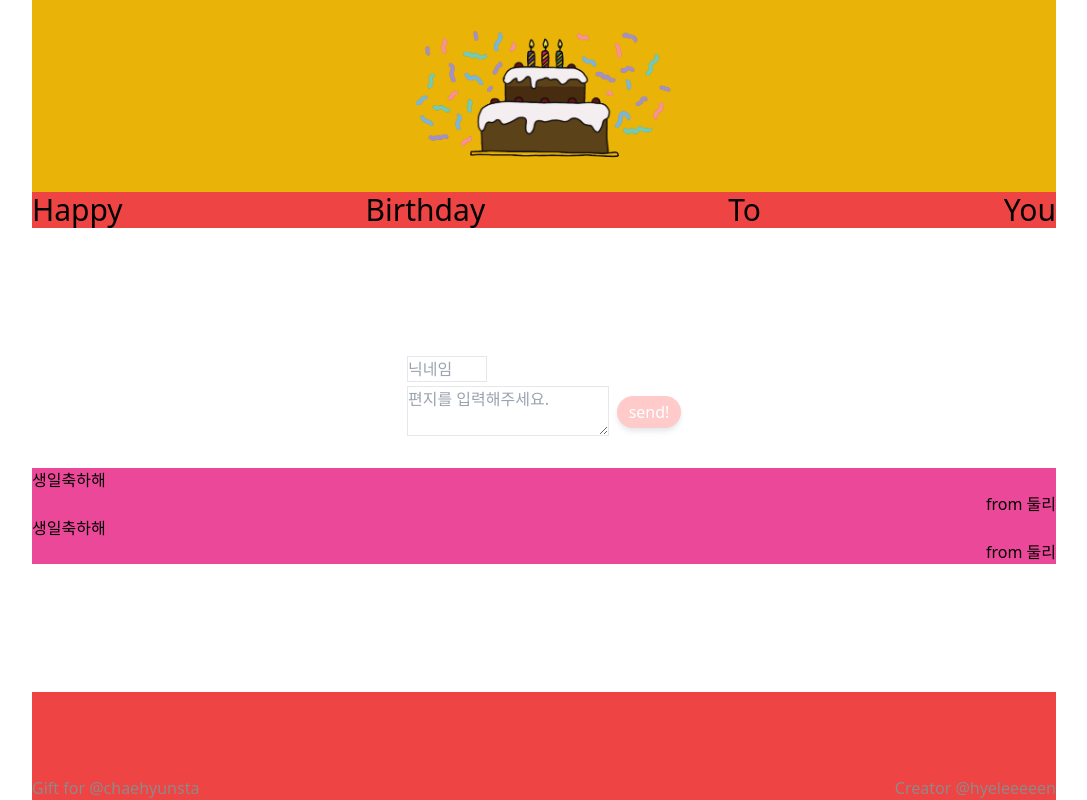
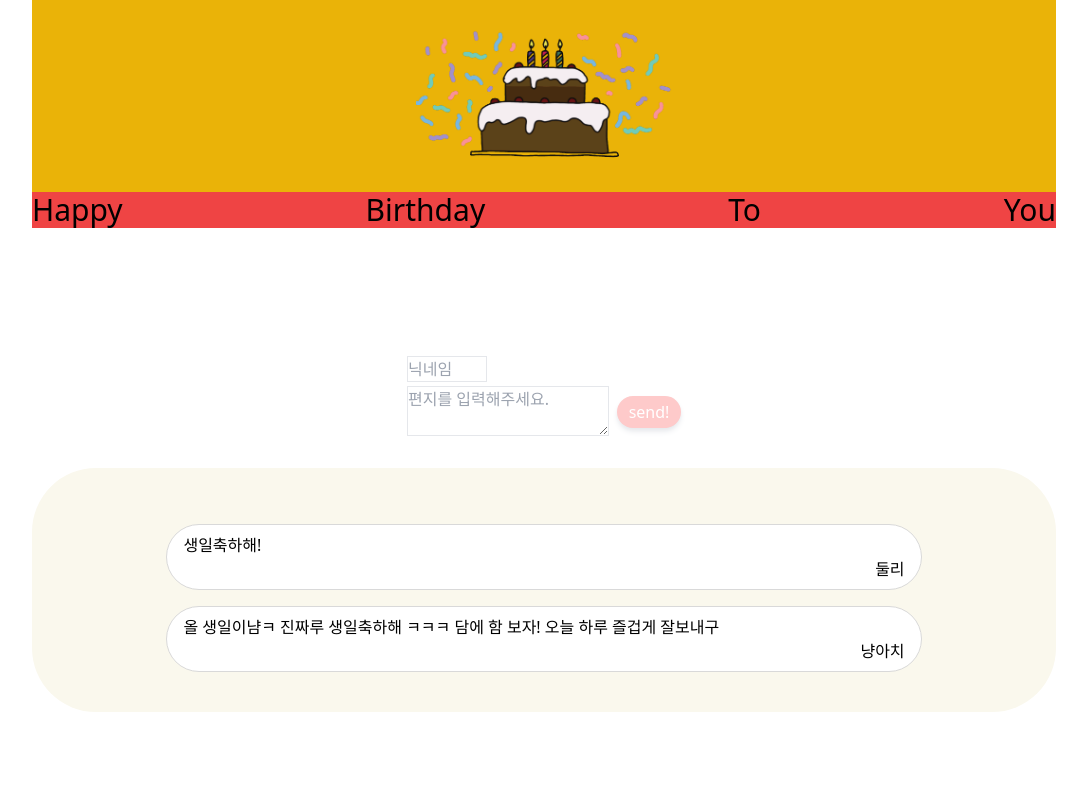
Before and after one commit to hyeleeeeen/birthday_project, a JavaScript app: page /to in a window 1280 px wide. Shown: the top 800 px of the page, without its empty margins (96-1183 px from the left). Built offline with nearby package versions, Linux system fonts and the light colour scheme.

Commit message:
:sparkle: feat : map 추가

```diff
--- a/src/components/CommentList.js
+++ b/src/components/CommentList.js
@@ -1,14 +1,17 @@
-const CommentList = () => {
+const CommentList = ({ commentData }) => {
   return (
-    <section className="bg-pink-500 ">
-      <div className="flex flex-col border-green-600">
-        <span className="text-left">생일축하해</span>
-        <span className="text-right">from 둘리</span>
-      </div>
-      <div className="flex flex-col border-green-600">
-        <span className="text-left">생일축하해</span>
-        <span className="text-right">from 둘리</span>
-      </div>
+    <section className="bg-[#FAF8ED] p-10 rounded-[4rem]">
+      {commentData.map((item) => {
+        return (
+          <div
+            key={item.id}
+            className="flex flex-col w-4/5 m-auto mt-4 border border-[#D9D9D9] bg-white rounded-full"
+          >
+            <span className="text-left ml-4 mt-2">{item.content}</span>
+            <span className="text-right mr-4 mb-2">{item.nickName}</span>
+          </div>
+        );
+      })}
     </section>
   );
 };
```
